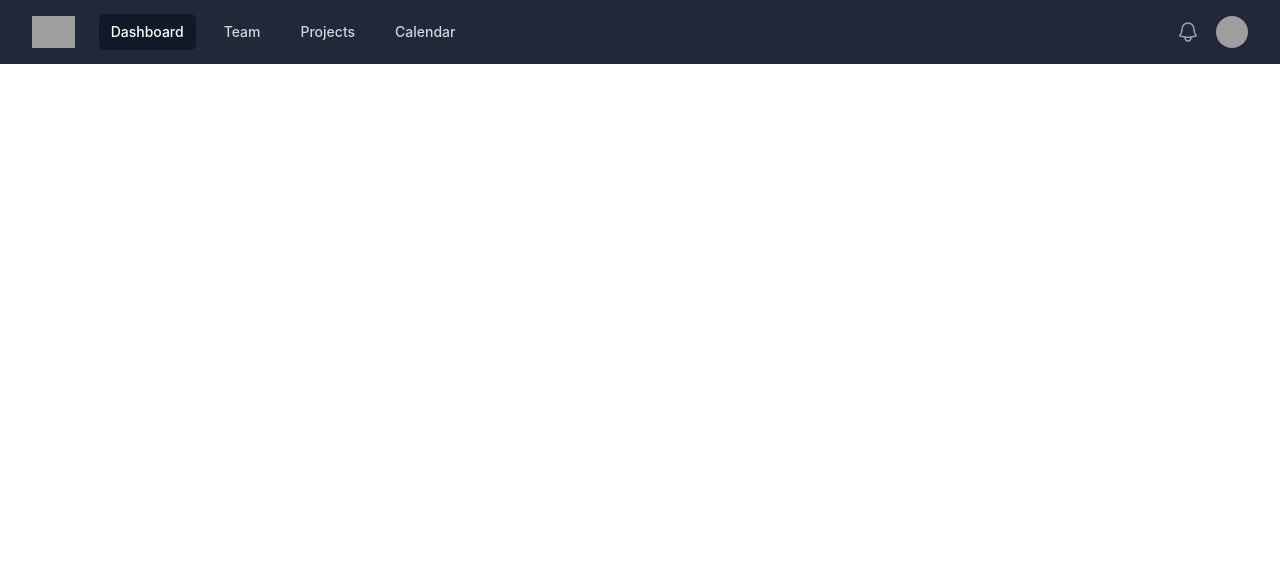
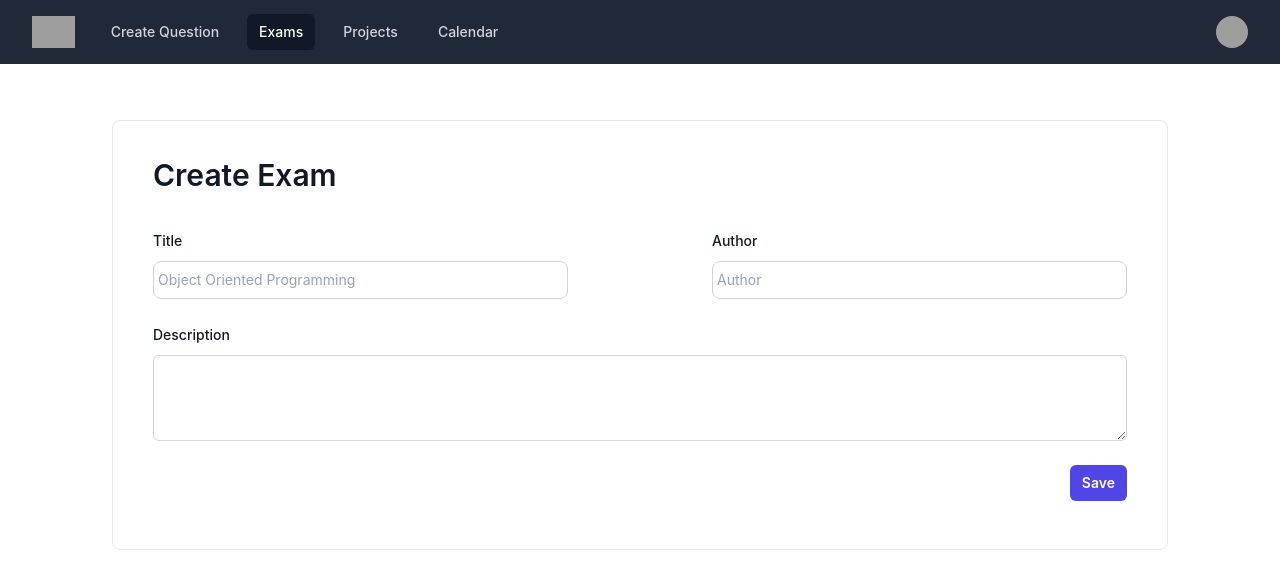
Before and after one commit to emon-swe-sust/POC, a React (Create React App) app in the folder react-frontend/: page /exams in a window 1280 px wide. Shown: the top 586 px of the page. Built offline with nearby package versions, Linux system fonts and the light colour scheme; grey boxes are pictures that could not be loaded.

Commit message:
Frontend 1. Add routing mechanism 2. Add Exams page 3. Add exam creation functionalities 4. Add react-hook-form for form validations

```diff
--- a/react-frontend/package.json
+++ b/react-frontend/package.json
@@ -12,6 +12,8 @@
     "graphql": "^16.9.0",
     "react": "^18.3.1",
     "react-dom": "^18.3.1",
+    "react-hook-form": "^7.53.1",
+    "react-router-dom": "^6.27.0",
     "react-scripts": "5.0.1",
     "web-vitals": "^2.1.4"
   },
--- a/react-frontend/src/App.js
+++ b/react-frontend/src/App.js
@@ -1,12 +1,20 @@
+import { BrowserRouter, Route, Routes } from "react-router-dom";
+import ApolloClientProvider from "./configuration/ApolloClient";
+import { CreateQuestion } from "./components/CreateQuestion";
+import { Exams } from "./components/Exams";
 import { Nav } from "./components/Nav";
-import ApolloClientProvider from "./configuration/ApolloClient";
-import { HelloWorld } from "./HelloWorld";
 
 function App() {
   return (
     <ApolloClientProvider>
       <div className="App">
-        <Nav />
+        <BrowserRouter>
+          <Nav />
+          <Routes>
+            <Route path="/create-question" element={<CreateQuestion />} />
+            <Route path="/exams" element={<Exams />} />
+          </Routes>
+        </BrowserRouter>
       </div>
     </ApolloClientProvider>
   );
--- /dev/null
+++ b/react-frontend/src/components/Exams.js
@@ -0,0 +1,136 @@
+import { useForm } from "react-hook-form";
+import { classNames } from "./Nav";
+import { gql, useMutation } from "@apollo/client";
+
+const ADD_EXAM = gql`
+  mutation AddExam($title: String!, $description: String!, $authorId: String!) {
+    addExam(title: $title, description: $description, authorId: $authorId) {
+      id
+      title
+      description
+      authorId
+    }
+  }
+`;
+export const Exams = () => {
+  const {
+    register,
+    formState: { errors },
+    handleSubmit,
+    reset,
+  } = useForm();
+  const [addExam, { data, loading, error }] = useMutation(ADD_EXAM);
+
+  const onSubmit = async (value) => {
+    try {
+      await addExam({
+        variables: {
+          title: value.title,
+          description: value.description,
+          authorId: value.author,
+        },
+      });
+      reset();
+    } catch (err) {
+      console.error("Error adding MCQ:", err);
+    }
+  };
+
+  return (
+    <div className="my-14 mx-28">
+      <form onSubmit={handleSubmit(onSubmit)}>
+        <div className="space-y-12">
+          <div className="p-10 border-b border-gray-900/10 pb-12 border rounded-lg border-gray-300">
+            <h1 className="text-3xl font-semibold leading-7 text-gray-900 ">
+              Create Exam
+            </h1>
+
+            <div className="mt-10 w-full flex flex-col gap-6">
+              <div className="flex justify-between gap-36">
+                <div className="w-full">
+                  <label
+                    htmlFor="username"
+                    className="block text-sm font-medium leading-6 text-gray-900"
+                  >
+                    Title
+                  </label>
+                  <div className="mt-2">
+                    <input
+                      type="text"
+                      {...register("title", { required: "Name is required" })}
+                      placeholder="Object Oriented Programming"
+                      className={classNames(
+                        errors.title ? "border-red-400" : "border-gray-300",
+                        "w-full block flex-1 border rounded-lg bg-transparent py-1.5 pl-1 text-gray-900 placeholder:text-gray-400 focus:ring-0 sm:text-sm sm:leading-6"
+                      )}
+                    />
+                    {errors.title && (
+                      <p className="text-red-700">{errors.title.message}</p>
+                    )}
+                  </div>
+                </div>
+                <div className="w-full">
+                  <label
+                    htmlFor="username"
+                    className="block text-sm font-medium leading-6 text-gray-900"
+                  >
+                    Author
+                  </label>
+                  <div className="mt-2">
+                    <input
+                      type="text"
+                      {...register("author", {
+                        required: "Author is required",
+                      })}
+                      placeholder="Author"
+                      className={classNames(
+                        errors.author ? "border-red-400" : "border-gray-300",
+                        "w-full block flex-1 border rounded-lg bg-transparent py-1.5 pl-1 text-gray-900 placeholder:text-gray-400 focus:ring-0 sm:text-sm sm:leading-6"
+                      )}
+                    />
+                    {errors.author && (
+                      <p className="text-red-700">{errors.author.message}</p>
+                    )}
+                  </div>
+                </div>
+              </div>
+
+              <div className="col-span-full">
+                <label
+                  htmlFor="about"
+                  className="block text-sm font-medium leading-6 text-gray-900"
+                >
+                  Description
+                </label>
+                <div className="mt-2">
+                  <textarea
+                    rows={3}
+                    {...register("description", {
+                      required: "Description is required",
+                    })}
+                    className={classNames(
+                      errors.description ? "border-red-400" : "border-gray-300",
+                      "block w-full rounded-md border py-1.5 text-gray-900 placeholder:text-gray-400 focus:ring-1 focus:ring-inset focus:ring-indigo-600 sm:text-sm sm:leading-6"
+                    )}
+                    defaultValue={""}
+                  />
+                  {errors.description && (
+                    <p className="text-red-700">{errors.description.message}</p>
+                  )}
+                </div>
+              </div>
+            </div>
+            <div className="mt-6 flex items-center justify-end gap-x-6">
+              <button
+                type="submit"
+                className="rounded-md bg-indigo-600 px-3 py-2 text-sm font-semibold text-white shadow-sm hover:bg-indigo-500 focus-visible:outline focus-visible:outline-2 focus-visible:outline-offset-2 focus-visible:outline-indigo-600"
+              >
+                Save
+              </button>
+            </div>
+          </div>
+        </div>
+      </form>
+    </div>
+  );
+};
--- a/react-frontend/src/components/Nav.js
+++ b/react-frontend/src/components/Nav.js
@@ -7,26 +7,41 @@ import {
   MenuItem,
   MenuItems,
 } from "@headlessui/react";
-import { Bars3Icon, BellIcon, XMarkIcon } from "@heroicons/react/24/outline";
+import { Bars3Icon, XMarkIcon } from "@heroicons/react/24/outline";
+import { useMemo } from "react";
+import { useLocation, useNavigate } from "react-router-dom";
 
-const navigation = [
-  { name: "Dashboard", href: "#", current: true },
-  { name: "Team", href: "#", current: false },
-  { name: "Projects", href: "#", current: false },
-  { name: "Calendar", href: "#", current: false },
-];
-
-function classNames(...classes) {
+export function classNames(...classes) {
   return classes.filter(Boolean).join(" ");
 }
 
 export const Nav = () => {
+  const navigate = useNavigate();
+  const location = useLocation();
+
+  const navigation = useMemo(
+    () => [
+      {
+        name: "Create Question",
+        href: "/create-question",
+        current: location.pathname.includes("create-question"),
+      },
+      {
+        name: "Exams",
+        href: "/exams",
+        current: location.pathname.includes("/exams"),
+      },
+      { name: "Projects", href: "#", current: false },
+      { name: "Calendar", href: "#", current: false },
+    ],
+    [location]
+  );
+
   return (
     <Disclosure as="nav" className="bg-gray-800">
       <div className="mx-auto max-w-7xl px-2 sm:px-6 lg:px-8">
         <div className="relative flex h-16 items-center justify-between">
           <div className="absolute inset-y-0 left-0 flex items-center sm:hidden">
-            {/* Mobile menu button*/}
             <DisclosureButton className="group relative inline-flex items-center justify-center rounded-md p-2 text-gray-400 hover:bg-gray-700 hover:text-white focus:outline-none focus:ring-2 focus:ring-inset focus:ring-white">
               <span className="absolute -inset-0.5" />
               <span className="sr-only">Open main menu</span>
@@ -51,9 +66,9 @@ export const Nav = () => {
             <div className="hidden sm:ml-6 sm:block">
               <div className="flex space-x-4">
                 {navigation.map((item) => (
-                  <a
+                  <DisclosureButton
                     key={item.name}
-                    href={item.href}
+                    onClick={() => navigate(item.href)}
                     aria-current={item.current ? "page" : undefined}
                     className={classNames(
                       item.current
@@ -63,21 +78,12 @@ export const Nav = () => {
                     )}
                   >
                     {item.name}
-                  </a>
+                  </DisclosureButton>
                 ))}
               </div>
             </div>
           </div>
           <div className="absolute inset-y-0 right-0 flex items-center pr-2 sm:static sm:inset-auto sm:ml-6 sm:pr-0">
-            <button
-              type="button"
-              className="relative rounded-full bg-gray-800 p-1 text-gray-400 hover:text-white focus:outline-none focus:ring-2 focus:ring-white focus:ring-offset-2 focus:ring-offset-gray-800"
-            >
-              <span className="absolute -inset-1.5" />
-              <span className="sr-only">View notifications</span>
-              <BellIcon aria-hidden="true" className="h-6 w-6" />
-            </button>
-
             {/* Profile dropdown */}
             <Menu as="div" className="relative ml-3">
               <div>
@@ -131,8 +137,8 @@ export const Nav = () => {
             <DisclosureButton
               key={item.name}
               as="a"
-              href={item.href}
               aria-current={item.current ? "page" : undefined}
+              onClick={() => navigate(item.href)}
               className={classNames(
                 item.current
                   ? "bg-gray-900 text-white"
```
Also changed, not shown: 2 other files (tests, documents, lock files or other folders).
